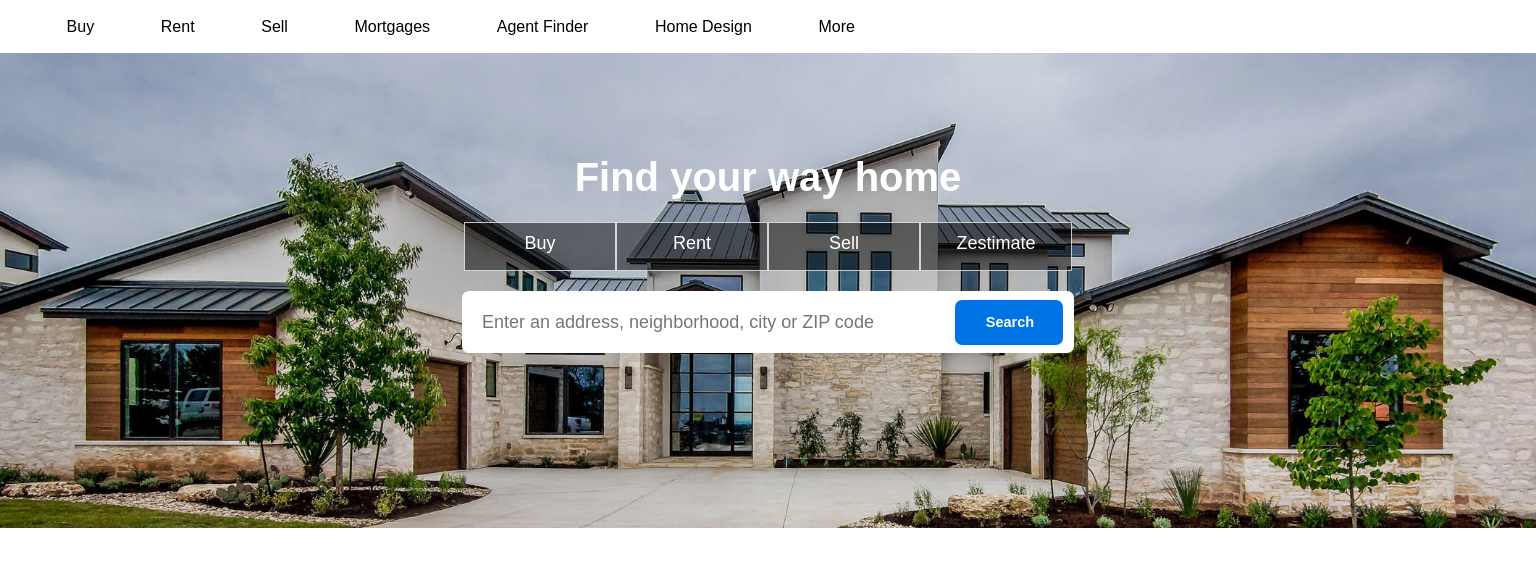
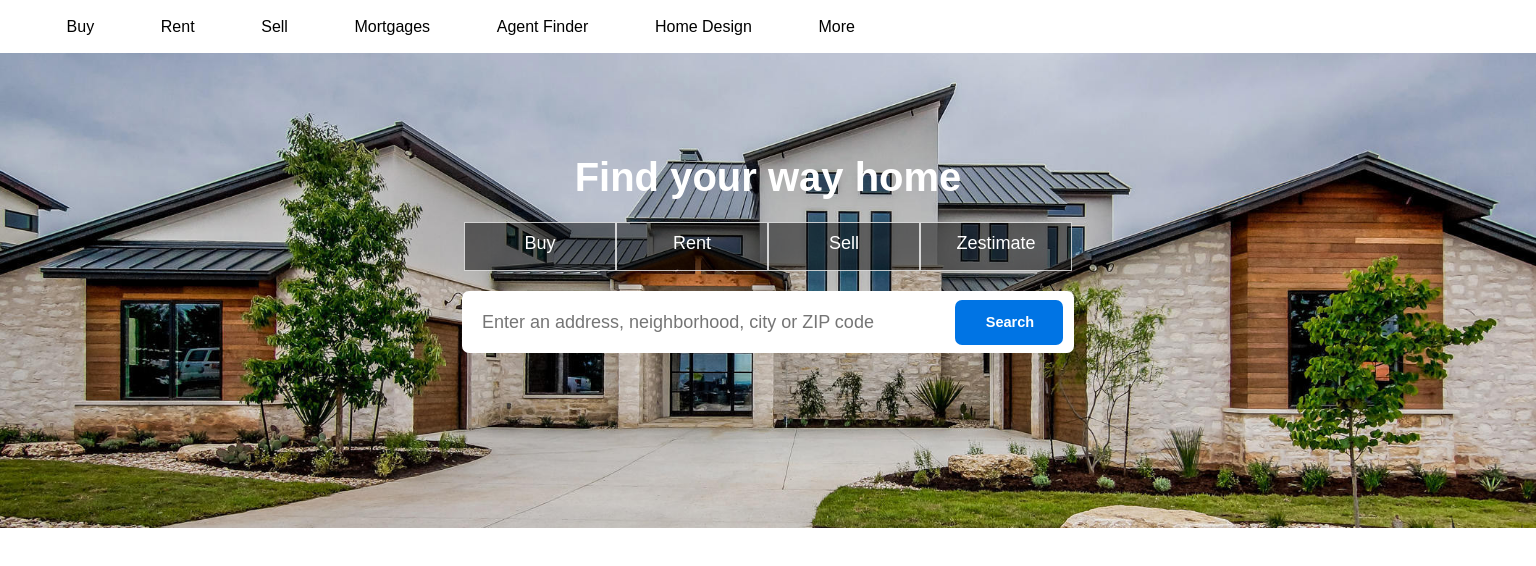
Before and after one commit to ProjectsOnTheSide/zillow-clone, a React (Create React App) app: page / in a window 1536 px wide. Shown: the top 566 px of the page. Built offline with nearby package versions, Linux system fonts and the light colour scheme.

Commit message:
background changes

```diff
--- a/src/styles/home.css
+++ b/src/styles/home.css
@@ -12,36 +12,36 @@ input:focus {
     width: 100%;
     min-height: 475px;
     max-height: 475px;
-    background: url('./house1.jpg') no-repeat 0 0px;
+    background: url('./house1.jpg') no-repeat 0 -80px;
     background-size: cover;
 }
 @media screen and (min-width: 1200px) {
     .homeContainer {
-    background: url('./house1.jpg') no-repeat 0 -50px;
+    background: url('./house1.jpg') no-repeat 0 -130px;
     background-size: cover;
 }
 }
 @media screen and (min-width: 1350px) {
     .homeContainer {
-    background: url('./house1.jpg') no-repeat 0 -100px;
+    background: url('./house1.jpg') no-repeat 0 -160px;
     background-size: cover;
 }
 }
 @media screen and (min-width: 1500px) {
     .homeContainer {
-    background: url('./house1.jpg') no-repeat 0 -150px;
+    background: url('./house1.jpg') no-repeat 0 -190px;
     background-size: cover;
 }
 }
 @media screen and (min-width: 1650px) {
     .homeContainer {
-    background: url('./house1.jpg') no-repeat 0 -200px;
+    background: url('./house1.jpg') no-repeat 0 -235px;
     background-size: cover;
 }
 }
 @media screen and (min-width: 1750px) {
     .homeContainer {
-    background: url('./house1.jpg') no-repeat 0 -250px;
+    background: url('./house1.jpg') no-repeat 0 -270px;
     background-size: cover;
 }
 }
```
